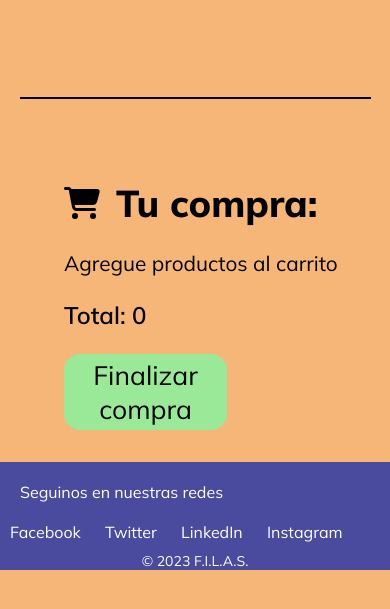
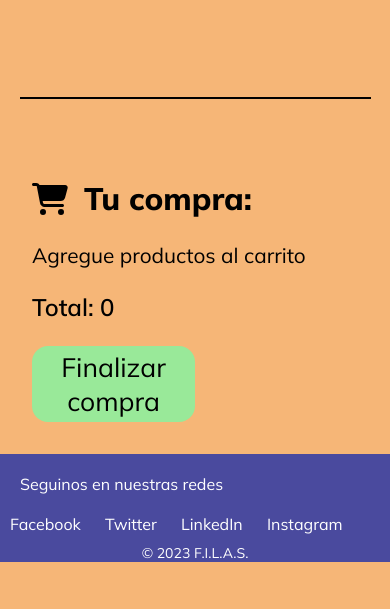
Before and after one commit to Gianluca-V/FILAS, a PHP site: page /wildeArtesanal.html in a window 390 px wide; the page is wider, and only the part inside the window is pictured. Shown: the part 169-778 px from the top of that part. Run offline with PHP 8.4, Linux system fonts and the light colour scheme.

Commit message:
improved responsiveness in wildeArtesanal

```diff
--- a/css/wildeArtesanal.css
+++ b/css/wildeArtesanal.css
@@ -153,7 +153,8 @@ body {
 }
 
 .cart {
-  max-width: 500px;
+  max-width: 650px;
+  margin: 4rem;
   margin-top: 5rem;
   margin-bottom: 2rem;
   margin-left: 4rem;
@@ -162,6 +163,9 @@ body {
   justify-content: initial;
   align-items: initial;
   gap: 1.5rem;
+}
+.cart__title {
+  font-size: clamp(1.666rem, 8vw, 2.255rem);
 }
 .cart__title-container {
   display: flex;
@@ -183,8 +187,11 @@ body {
 .cart__product {
   display: flex;
   flex-direction: row;
-  justify-content: space-between;
+  justify-content: flex-start;
   align-items: initial;
+}
+.cart__product-name {
+  margin-right: 1rem;
 }
 .cart__product-quantity-container {
   display: flex;
@@ -192,7 +199,7 @@ body {
   justify-content: initial;
   align-items: center;
   gap: 1rem;
-  position: relative;
+  margin-left: auto;
 }
 .cart__product-quantity {
   width: 100%;
@@ -236,7 +243,7 @@ body {
   font-weight: 600;
 }
 .cart__buy {
-  font-size: 1.66rem;
+  font-size: clamp(1rem, 8vw, 1.66rem);
   width: 50%;
   text-align: center;
   border-radius: 1rem;
@@ -248,6 +255,11 @@ body {
   background-color: var(--accent-hover);
 }
 @media (width <= 620px) {
+  .cart {
+    margin-top: 5rem;
+    margin-bottom: 2rem;
+    margin-inline: 2rem;
+  }
   .cart__products-container, .cart__total-container {
     margin-left: 0rem;
   }
@@ -263,6 +275,7 @@ body {
   }
   .cart__product-quantity-container {
     grid-area: 2/2;
+    margin-left: 1rem;
   }
   .cart__product-delete {
     grid-area: 1/1/3/1;
--- a/css/wildeArtesanal.scss
+++ b/css/wildeArtesanal.scss
@@ -88,13 +88,17 @@ body {
 }
 
 .cart {
-  max-width: 500px;
+  max-width: 650px;
+  margin: 4rem;
   margin-top: 5rem;
   margin-bottom: 2rem;
   margin-left: 4rem;
   @include common.flex(column);
   gap: 1.5rem;
 
+  &__title{
+    font-size: clamp(1.666rem,8vw,2.255rem);
+  }
   &__title-container {
     @include common.flex(row, flex-start, center);
     font-size: 2rem;
@@ -109,12 +113,15 @@ body {
   }
 
   &__product {
-    @include common.flex(row, space-between);
+    @include common.flex(row, flex-start);
 
+    &-name{
+      margin-right: 1rem;
+    }
     &-quantity-container{
       @include common.flex(row,initial,center);
       gap:1rem;
-      position: relative;
+      margin-left: auto;
     }
     &-quantity{
       width: 100%;
@@ -162,7 +169,7 @@ body {
   }
 
   &__buy {
-    font-size: 1.66rem;
+    font-size: clamp(1rem, 8vw, 1.66rem);
     width: 50%;
     text-align: center;
     border-radius: 1rem;
@@ -176,6 +183,9 @@ body {
   }
 
   @media (width <= 620px) {
+    margin-top: 5rem;
+    margin-bottom: 2rem;
+    margin-inline: 2rem;
     &__products-container,&__total-container{
       margin-left: 0rem;
     }
@@ -190,6 +200,7 @@ body {
       }
       &-quantity-container{
         grid-area: 2/2;
+        margin-left: 1rem;
       }
 
       &-delete{
--- a/wildeArtesanal.html
+++ b/wildeArtesanal.html
@@ -35,7 +35,7 @@
   <section class="cart">
     <div class="cart__title-container">
         <svg class="cart__icon" xmlns="http://www.w3.org/2000/svg" height="1em" viewBox="0 0 576 512"><!--! Font Awesome Free 6.4.2 by @fontawesome - https://fontawesome.com License - https://fontawesome.com/license (Commercial License) Copyright 2023 Fonticons, Inc. --><path d="M0 24C0 10.7 10.7 0 24 0H69.5c22 0 41.5 12.8 50.6 32h411c26.3 0 45.5 25 38.6 50.4l-41 152.3c-8.5 31.4-37 53.3-69.5 53.3H170.7l5.4 28.5c2.2 11.3 12.1 19.5 23.6 19.5H488c13.3 0 24 10.7 24 24s-10.7 24-24 24H199.7c-34.6 0-64.3-24.6-70.7-58.5L77.4 54.5c-.7-3.8-4-6.5-7.9-6.5H24C10.7 48 0 37.3 0 24zM128 464a48 48 0 1 1 96 0 48 48 0 1 1 -96 0zm336-48a48 48 0 1 1 0 96 48 48 0 1 1 0-96z"/></svg>
-        <h3 class="cart__title">Tu compra:</h3>
+        <h2 class="cart__title">Tu compra:</h2>
     </div>
     <div class="cart__products-container">
       Agregue productos al carrito
```
Also changed, not shown: 1 other file.
